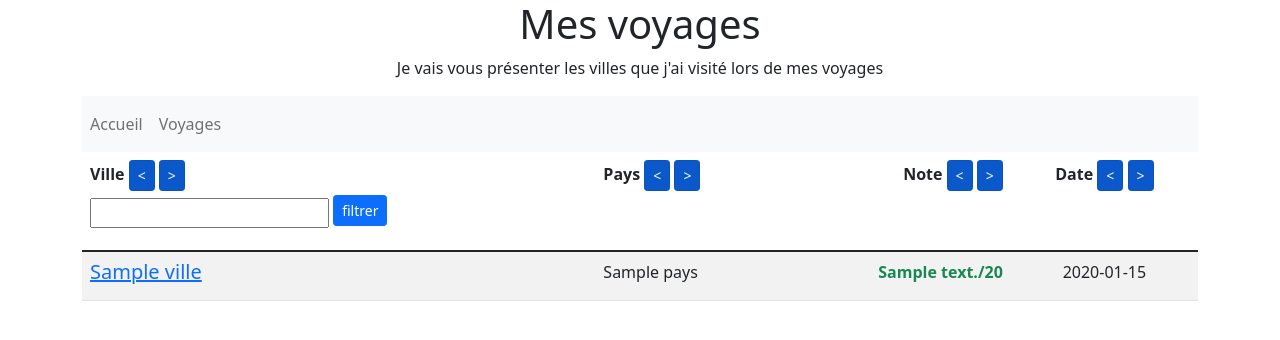
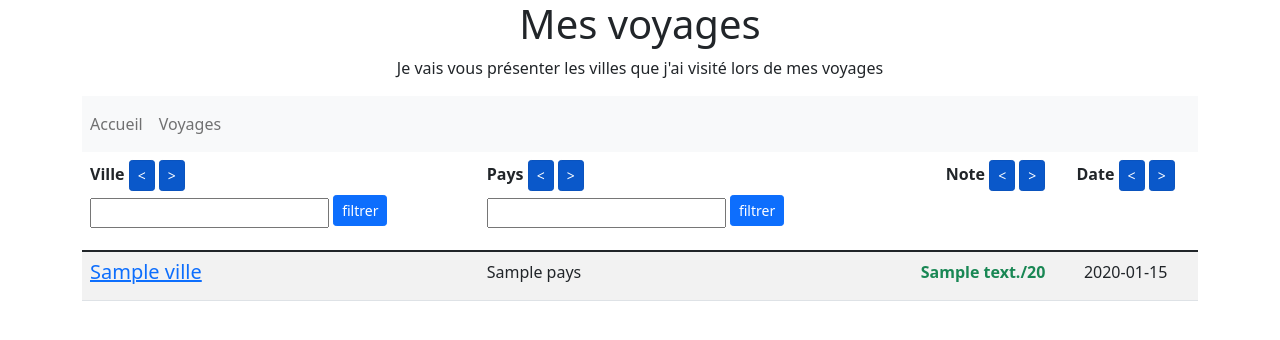
Before and after one commit to Raweke/mesvoyages, a Symfony app: template templates/pages/voyages.html.twig in a window 1280 px wide. Shown: the top 340 px of the page. Run offline with Twig, Linux system fonts and the light colour scheme; the template is opened without the code that fills it: most values are stand-ins (such as "Sample title", 1, 10 or a date in 2020); some libraries are stand-ins or nearby versions.

Commit message:
Phase 9 : ORM (filtrage des enregistrements)

```diff
--- a/templates/pages/voyages.html.twig
+++ b/templates/pages/voyages.html.twig
@@ -19,6 +19,12 @@
                     Pays
                     <a href="{{ path('voyages.sort', {champ:'pays', ordre:'ASC'})}}" class="btn btn-primary btn-sm active" role="button" aria-pressed="true"><</a>
                     <a href="{{ path('voyages.sort', {champ:'pays', ordre:'DESC'})}}" class="btn btn-primary btn-sm active" role="button" aria-pressed="true">></a>
+                    <form class="form-inline mt-1" method="POST" action="{{ path('voyages.findallequal', {champ:'pays'}) }}">
+                        <div class="form-group mr-1 mb-2">
+                            <input type="text" class="sm" name="recherche">
+                            <button type="submit" class="btn btn-primary mb-2 btn-sm">filtrer</button>
+                        </div>
+                    </form>
                 </th>
                 <th class="text-end align-top" scope="col">
                     Note
```
